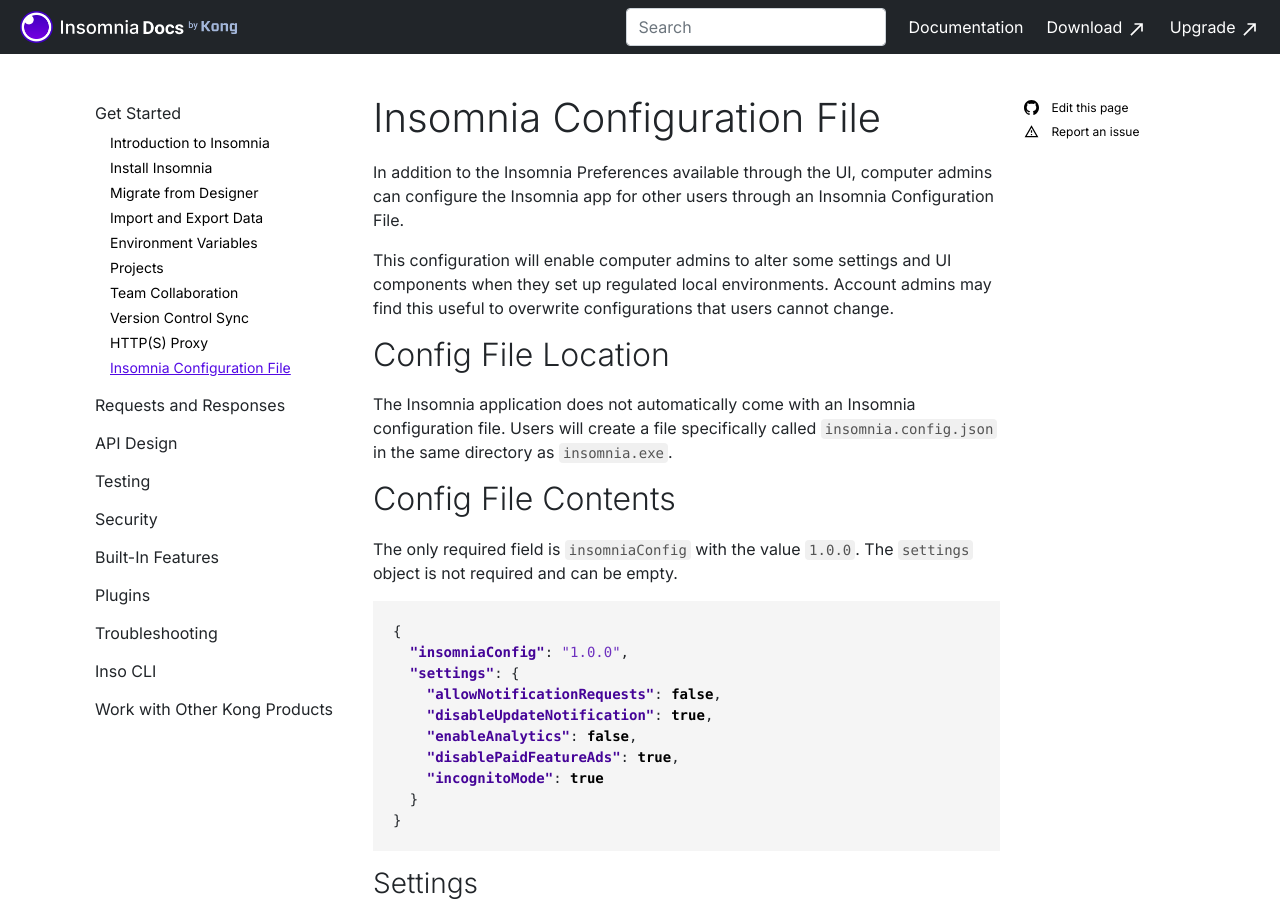
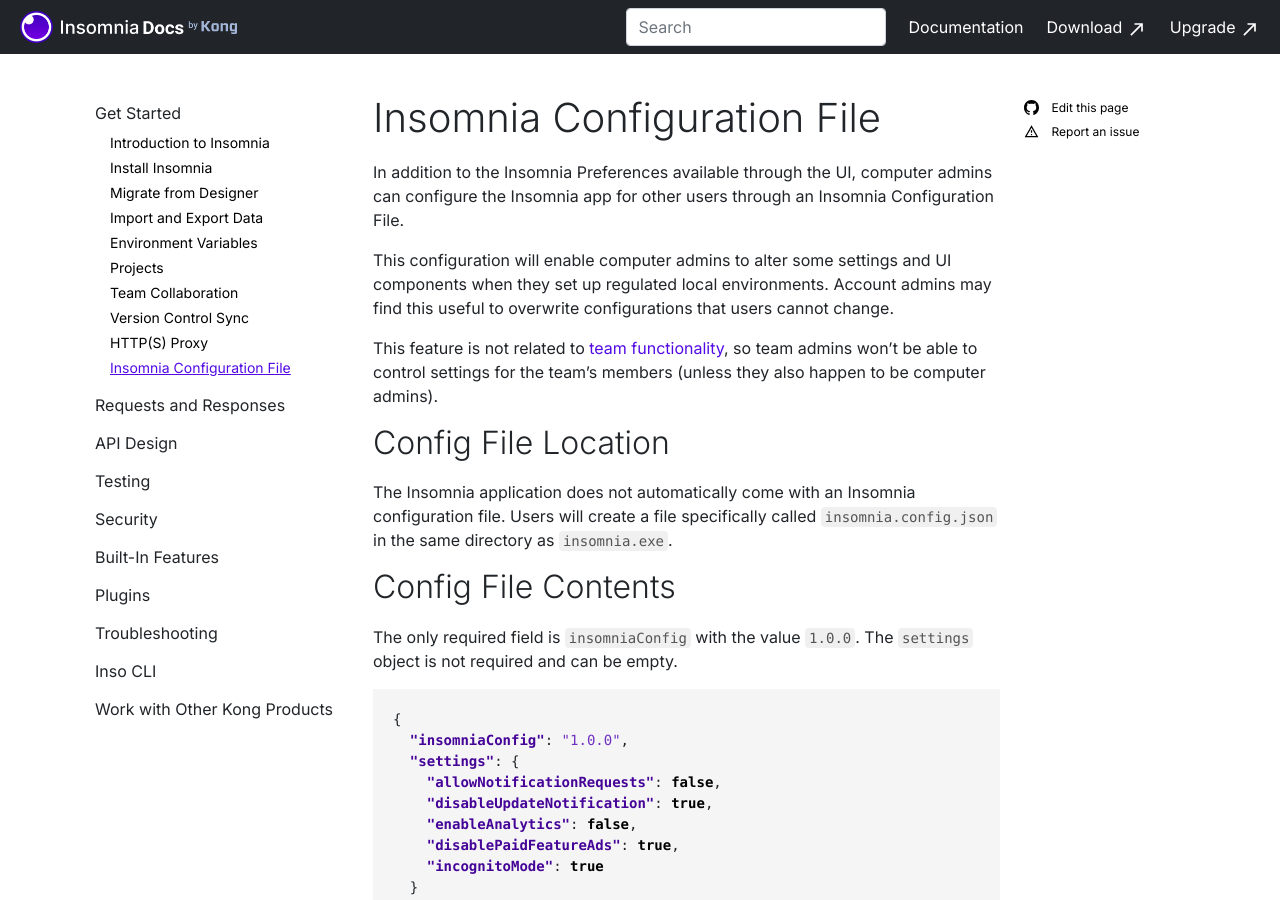
Before and after one commit to Kong/insomnia-docs, a Jekyll site: the page built from docs/insomnia/insomnia-config-file.md, in a window 1280 px wide and 900 px high. Built offline with Jekyll 4.4.1, drawn with Linux system fonts in a browser that asks for light colours; comment, search, counter and statistics services are not loaded.

Commit message:
add note about teams

```diff
--- a/docs/insomnia/insomnia-config-file.md
+++ b/docs/insomnia/insomnia-config-file.md
@@ -8,6 +8,8 @@
 In addition to the Insomnia Preferences available through the UI, computer admins can configure the Insomnia app for other users through an Insomnia Configuration File.
 
 This configuration will enable computer admins to alter some settings and UI components when they set up regulated local environments. Account admins may find this useful to overwrite configurations that users cannot change.
+
+This feature is not related to [team functionality](/insomnia/team-collaboration), so team admins won't be able to control settings for the team's members (unless they also happen to be computer admins).
 
 ## Config File Location
 
```
